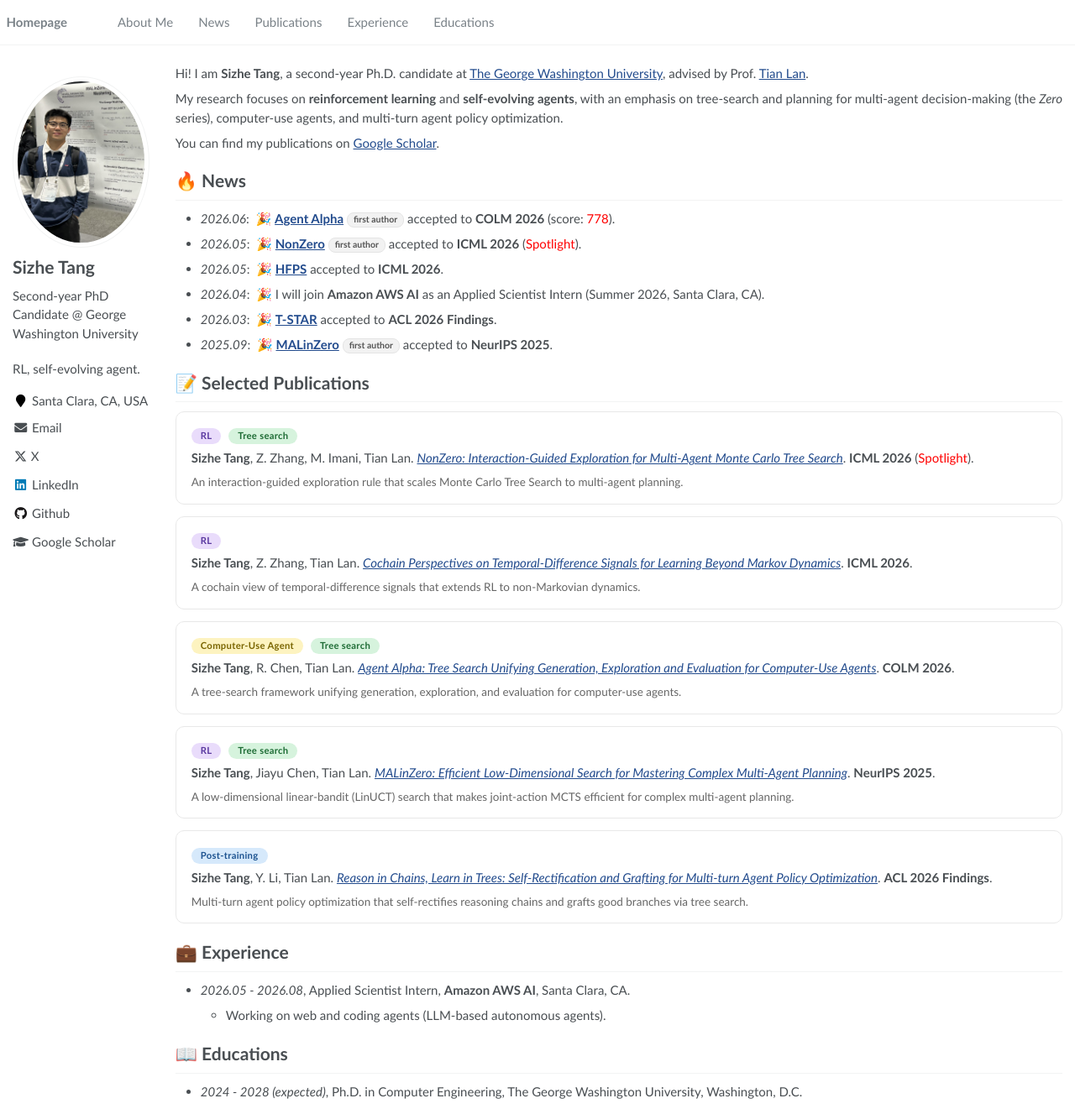
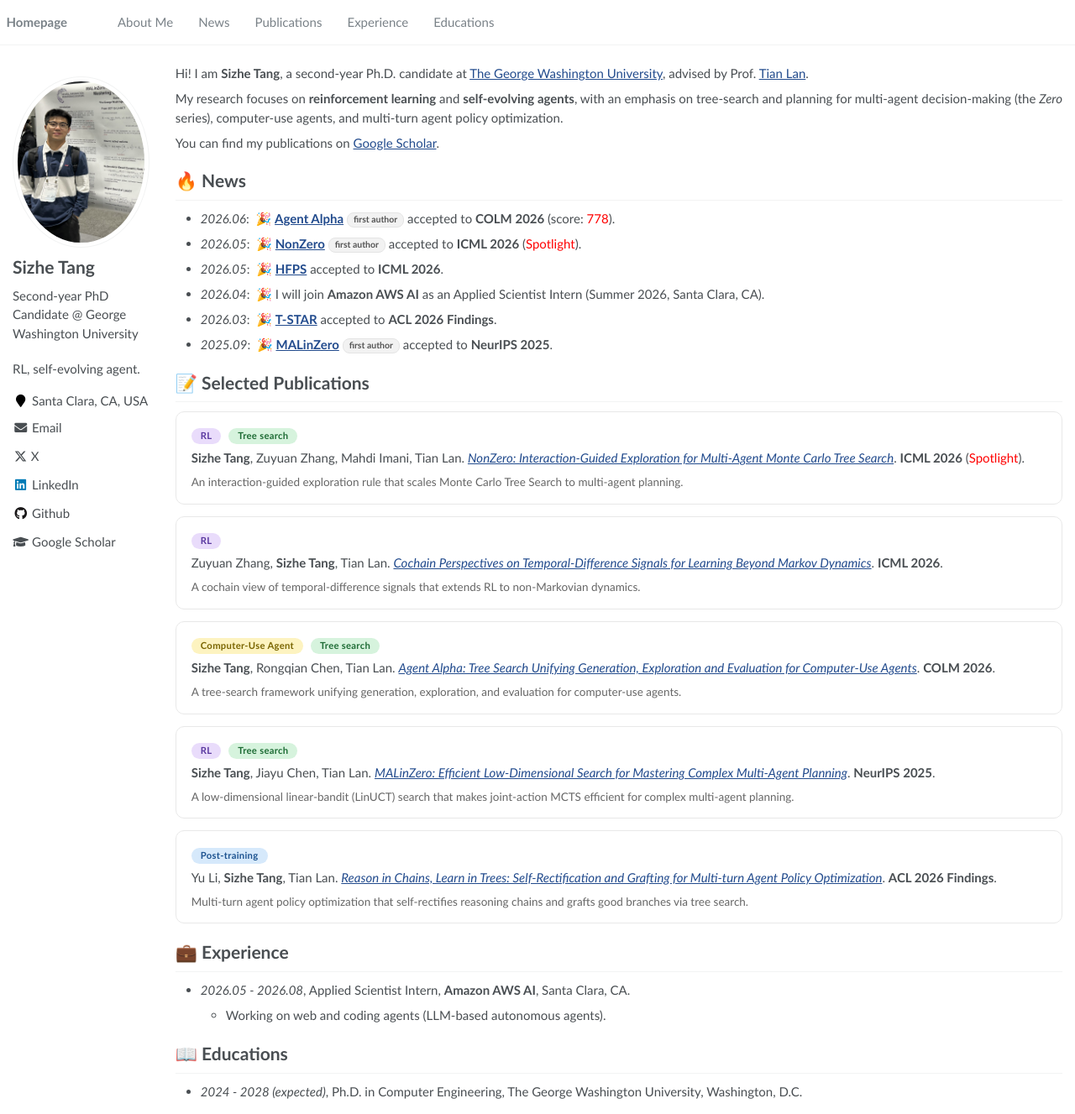
Before and after one commit to sizhe-tang/sizhe-tang.github.io, a Jekyll site: the page built from _pages/about.md, in a window 1280 px wide and 1327 px high. Shown: the whole window at 84% size. Built offline with Jekyll 4.4.1, drawn with Linux system fonts in a browser that asks for light colours.

Commit message:
Fix author order from official sources: Sizhe Tang is 2nd author on Cochain and T-STAR
Verified against arXiv abs pages and NeurIPS citation_author metadata.

Co-Authored-By: Claude Opus 4.8 (1M context) <noreply@anthropic.com>

```diff
--- a/_pages/about.md
+++ b/_pages/about.md
@@ -38,7 +38,7 @@ You can find my publications on <a href='https://scholar.google.com/citations?us
 
 # 📝 Selected Publications
 
-<!-- 注意：作者顺序我按 Google Scholar 推断（把你列为第一作者），请核对；一句话描述也可自行润色。 -->
+<!-- 作者顺序已逐篇核对自 arXiv / NeurIPS 官方页面（含 citation_author 元数据），非推断。一句话描述可自行润色。 -->
 
 <style>
 .pub-card {
@@ -89,7 +89,7 @@ You can find my publications on <a href='https://scholar.google.com/citations?us
 
 <span class="tag tag-rl">RL</span> <span class="tag tag-ts">Tree search</span>
 
-**Sizhe Tang**, Z. Zhang, M. Imani, Tian Lan. [*NonZero: Interaction-Guided Exploration for Multi-Agent Monte Carlo Tree Search*](https://arxiv.org/abs/2605.00751). **ICML 2026** (<span style="color:red">Spotlight</span>).
+**Sizhe Tang**, Zuyuan Zhang, Mahdi Imani, Tian Lan. [*NonZero: Interaction-Guided Exploration for Multi-Agent Monte Carlo Tree Search*](https://arxiv.org/abs/2605.00751). **ICML 2026** (<span style="color:red">Spotlight</span>).
 
 <span class="pub-desc">An interaction-guided exploration rule that scales Monte Carlo Tree Search to multi-agent planning.</span>
 </div>
@@ -98,7 +98,7 @@ You can find my publications on <a href='https://scholar.google.com/citations?us
 
 <span class="tag tag-rl">RL</span>
 
-**Sizhe Tang**, Z. Zhang, Tian Lan. [*Cochain Perspectives on Temporal-Difference Signals for Learning Beyond Markov Dynamics*](https://arxiv.org/abs/2602.06939). **ICML 2026**.
+Zuyuan Zhang, **Sizhe Tang**, Tian Lan. [*Cochain Perspectives on Temporal-Difference Signals for Learning Beyond Markov Dynamics*](https://arxiv.org/abs/2602.06939). **ICML 2026**.
 
 <span class="pub-desc">A cochain view of temporal-difference signals that extends RL to non-Markovian dynamics.</span>
 </div>
@@ -107,7 +107,7 @@ You can find my publications on <a href='https://scholar.google.com/citations?us
 
 <span class="tag tag-cua">Computer-Use Agent</span> <span class="tag tag-ts">Tree search</span>
 
-**Sizhe Tang**, R. Chen, Tian Lan. [*Agent Alpha: Tree Search Unifying Generation, Exploration and Evaluation for Computer-Use Agents*](https://arxiv.org/abs/2602.02995). **COLM 2026**.
+**Sizhe Tang**, Rongqian Chen, Tian Lan. [*Agent Alpha: Tree Search Unifying Generation, Exploration and Evaluation for Computer-Use Agents*](https://arxiv.org/abs/2602.02995). **COLM 2026**.
 
 <span class="pub-desc">A tree-search framework unifying generation, exploration, and evaluation for computer-use agents.</span>
 </div>
@@ -125,7 +125,7 @@ You can find my publications on <a href='https://scholar.google.com/citations?us
 
 <span class="tag tag-pt">Post-training</span>
 
-**Sizhe Tang**, Y. Li, Tian Lan. [*Reason in Chains, Learn in Trees: Self-Rectification and Grafting for Multi-turn Agent Policy Optimization*](https://arxiv.org/abs/2604.07165). **ACL 2026 Findings**.
+Yu Li, **Sizhe Tang**, Tian Lan. [*Reason in Chains, Learn in Trees: Self-Rectification and Grafting for Multi-turn Agent Policy Optimization*](https://arxiv.org/abs/2604.07165). **ACL 2026 Findings**.
 
 <span class="pub-desc">Multi-turn agent policy optimization that self-rectifies reasoning chains and grafts good branches via tree search.</span>
 </div>
```
